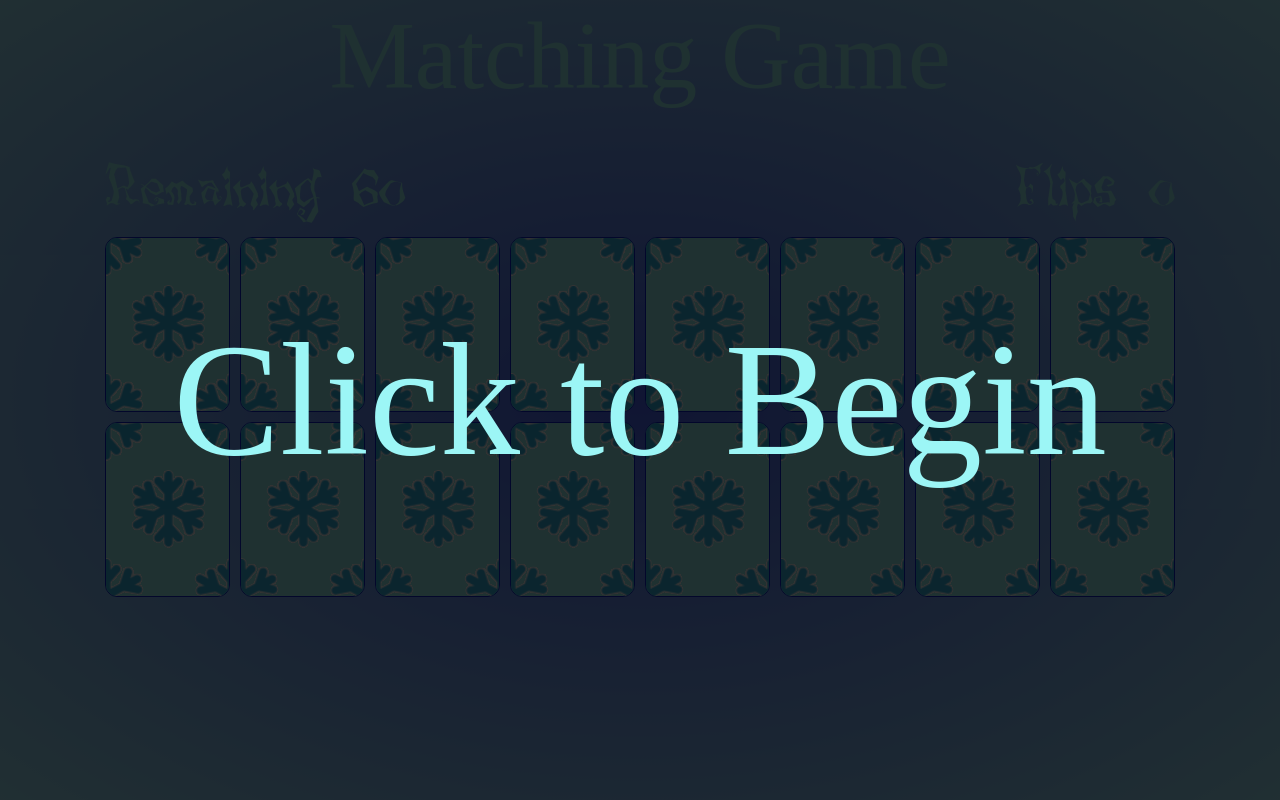
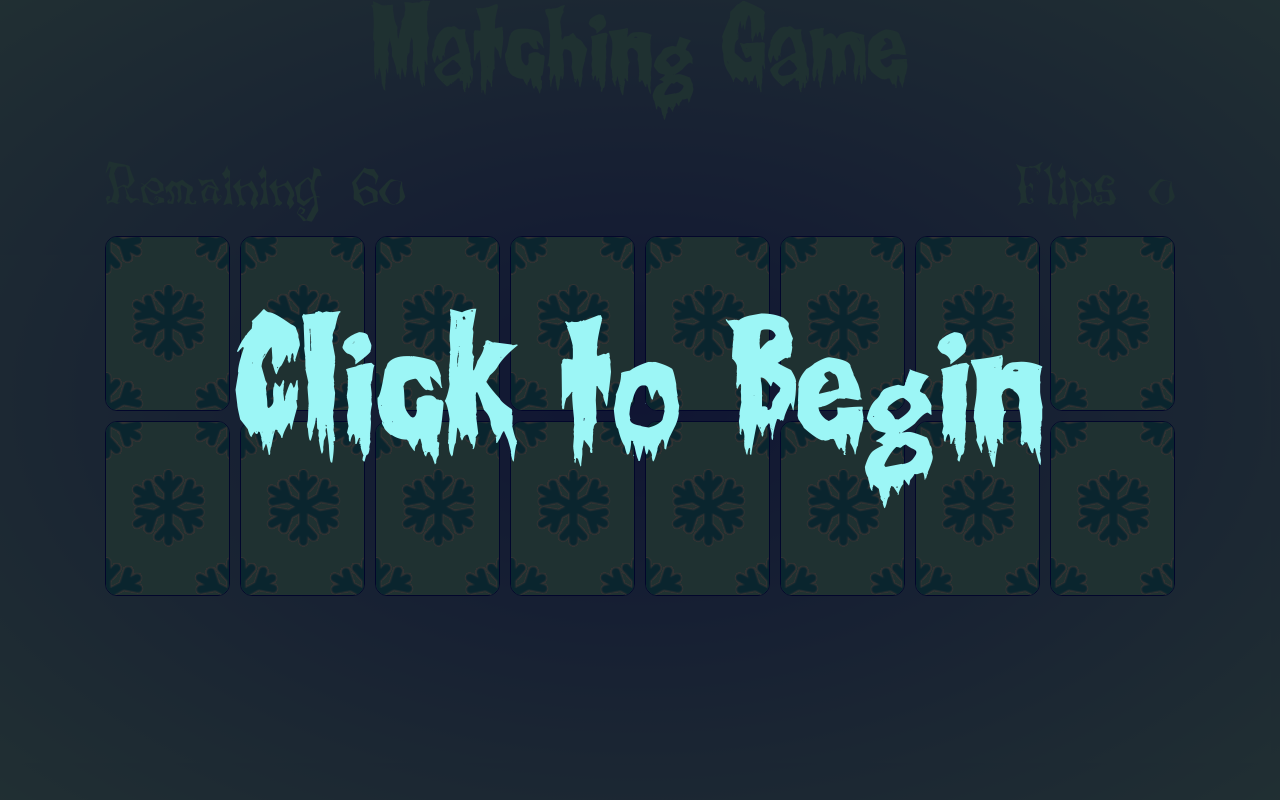
Before and after one commit to pragyandeep1/memory, a PHP site: page / in a window 1280 px wide. Run offline with PHP 8.4, Linux system fonts and the light colour scheme; some web fonts are replaced; grey boxes are pictures that could not be loaded.

Commit message:
Update styles.css

```diff
--- a/styles.css
+++ b/styles.css
@@ -1,7 +1,13 @@
+@font-face {
+    font-family: "Creepy";
+    src: url("Assets/Fonts/Creepy.woff") format("woff"),
+         url("Assets/Fonts/Creepy.woff2") format("woff2");
+}
+
 @font-face {
     font-family: "Lunacy";
-    src: url("./Assets/Fonts/Lunacy.woff") format("woff"),
-         url("./Assets/Fonts/Lunacy.woff2") format("woff2");
+    src: url("Assets/Fonts/Lunacy.woff") format("woff"),
+         url("Assets/Fonts/Lunacy.woff2") format("woff2");
 }
 
 * {
```
